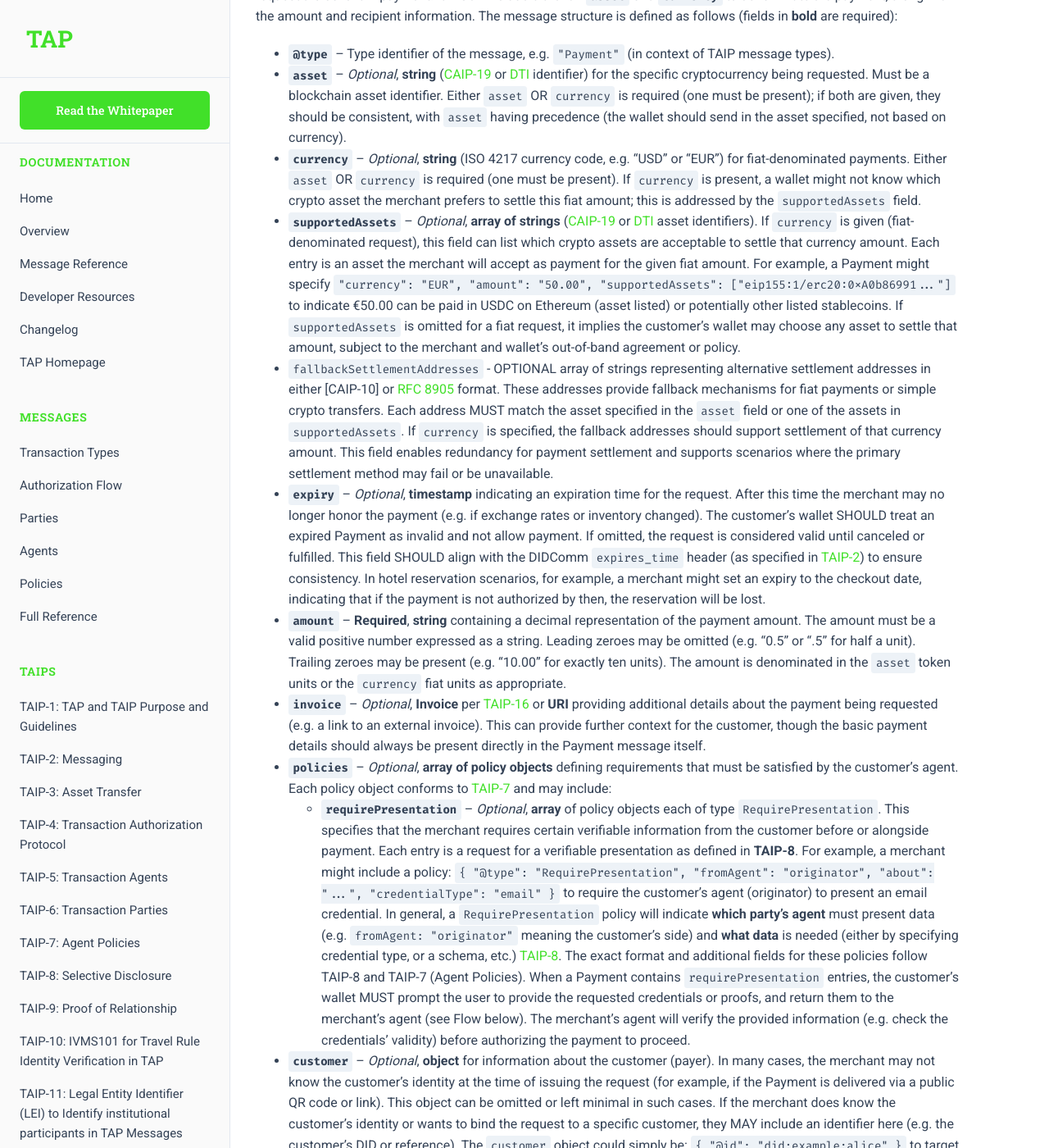
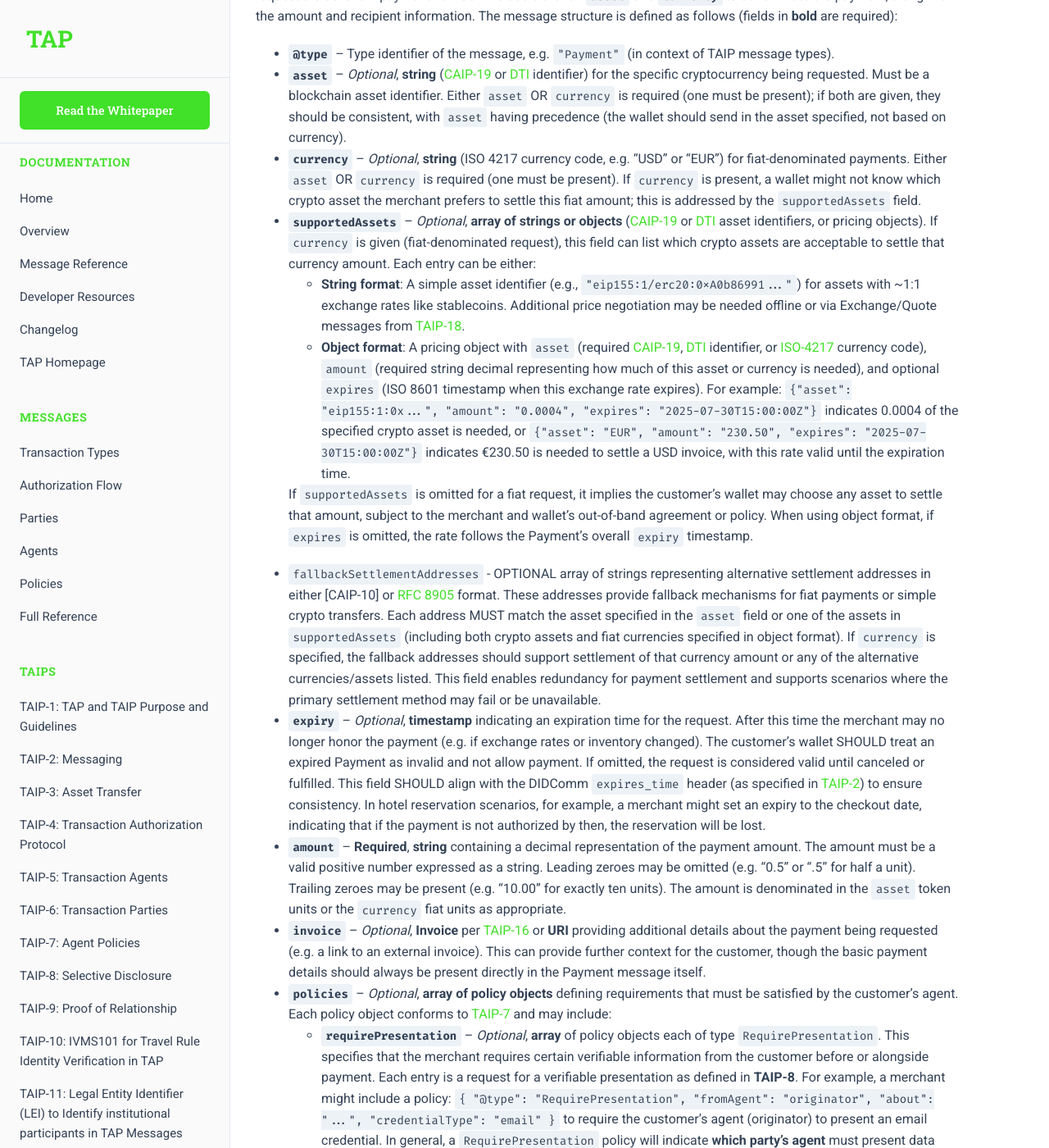
Before and after one commit to TransactionAuthorizationProtocol/TAIPs, a Jekyll site: the page built from TAIPs/taip-14.md, in a window 1280 px wide and 1400 px high, scrolled down 2181 px. Shown: the whole window at 82% size. Built offline with Jekyll 4.4.1, drawn with Linux system fonts in a browser that asks for light colours; some of the changed text lies outside the part shown.

Commit message:
Enhance TAIP-14 supportedAssets with flexible pricing and cross-currency support
Extended supportedAssets field to support both string and object formats:
- String format: Simple identifiers for ~1:1 assets like stablecoins
- Object format: Pricing objects with asset (CAIP-19/DTI/ISO-4217), amount, and optional expires
- Enables cross-currency payments (e.g. USD invoice accepting EUR with IBAN settlement)
- Supports volatile asset pricing with precise amounts and expiration timestamps

Updated CHANGELOG.md with comprehensive documentation of enhancements.

🤖 Generated with [Claude Code](https://claude.ai/code)

Co-Authored-By: Claude <noreply@anthropic.com>

````diff
--- a/TAIPs/taip-14.md
+++ b/TAIPs/taip-14.md
@@ -37,8 +37,12 @@ A **Payment** is a [DIDComm] message (per [TAIP-2]) initiated by the merchant's
 - **`@type`** – Type identifier of the message, e.g. `"Payment"` (in context of TAIP message types).
 - **`asset`** – *Optional*, **string** ([CAIP-19] or [DTI] identifier) for the specific cryptocurrency being requested. Must be a blockchain asset identifier. Either `asset` OR `currency` is required (one must be present); if both are given, they should be consistent, with `asset` having precedence (the wallet should send in the asset specified, not based on currency).
 - **`currency`** – *Optional*, **string** (ISO 4217 currency code, e.g. "USD" or "EUR") for fiat-denominated payments. Either `asset` OR `currency` is required (one must be present). If `currency` is present, a wallet might not know which crypto asset the merchant prefers to settle this fiat amount; this is addressed by the `supportedAssets` field.
-- **`supportedAssets`** – *Optional*, **array of strings** ([CAIP-19] or [DTI] asset identifiers). If `currency` is given (fiat-denominated request), this field can list which crypto assets are acceptable to settle that currency amount. Each entry is an asset the merchant will accept as payment for the given fiat amount. For example, a Payment might specify `"currency": "EUR", "amount": "50.00", "supportedAssets": ["eip155:1/erc20:0xA0b86991..."]` to indicate €50.00 can be paid in USDC on Ethereum (asset listed) or potentially other listed stablecoins. If `supportedAssets` is omitted for a fiat request, it implies the customer's wallet may choose any asset to settle that amount, subject to the merchant and wallet's out-of-band agreement or policy.
-- `fallbackSettlementAddresses` - OPTIONAL array of strings representing alternative settlement addresses in either [CAIP-10] or [RFC 8905] format. These addresses provide fallback mechanisms for fiat payments or simple crypto transfers. Each address MUST match the asset specified in the `asset` field or one of the assets in `supportedAssets`. If `currency` is specified, the fallback addresses should support settlement of that currency amount. This field enables redundancy for payment settlement and supports scenarios where the primary settlement method may fail or be unavailable.
+- **`supportedAssets`** – *Optional*, **array of strings or objects** ([CAIP-19] or [DTI] asset identifiers, or pricing objects). If `currency` is given (fiat-denominated request), this field can list which crypto assets are acceptable to settle that currency amount. Each entry can be either:
+  - **String format**: A simple asset identifier (e.g., `"eip155:1/erc20:0xA0b86991..."`) for assets with ~1:1 exchange rates like stablecoins. Additional price negotiation may be needed offline or via Exchange/Quote messages from [TAIP-18].
+  - **Object format**: A pricing object with `asset` (required [CAIP-19], [DTI] identifier, or [ISO-4217] currency code), `amount` (required string decimal representing how much of this asset or currency is needed), and optional `expires` (ISO 8601 timestamp when this exchange rate expires). For example: `{"asset": "eip155:1:0x...", "amount": "0.0004", "expires": "2025-07-30T15:00:00Z"}` indicates 0.0004 of the specified crypto asset is needed, or `{"asset": "EUR", "amount": "230.50", "expires": "2025-07-30T15:00:00Z"}` indicates €230.50 is needed to settle a USD invoice, with this rate valid until the expiration time.
+
+  If `supportedAssets` is omitted for a fiat request, it implies the customer's wallet may choose any asset to settle that amount, subject to the merchant and wallet's out-of-band agreement or policy. When using object format, if `expires` is omitted, the rate follows the Payment's overall `expiry` timestamp.
+- `fallbackSettlementAddresses` - OPTIONAL array of strings representing alternative settlement addresses in either [CAIP-10] or [RFC 8905] format. These addresses provide fallback mechanisms for fiat payments or simple crypto transfers. Each address MUST match the asset specified in the `asset` field or one of the assets in `supportedAssets` (including both crypto assets and fiat currencies specified in object format). If `currency` is specified, the fallback addresses should support settlement of that currency amount or any of the alternative currencies/assets listed. This field enables redundancy for payment settlement and supports scenarios where the primary settlement method may fail or be unavailable.
 - **`expiry`** – *Optional*, **timestamp** indicating an expiration time for the request. After this time the merchant may no longer honor the payment (e.g. if exchange rates or inventory changed). The customer's wallet SHOULD treat an expired Payment as invalid and not allow payment. If omitted, the request is considered valid until canceled or fulfilled. This field SHOULD align with the DIDComm `expires_time` header (as specified in [TAIP-2]) to ensure consistency. In hotel reservation scenarios, for example, a merchant might set an expiry to the checkout date, indicating that if the payment is not authorized by then, the reservation will be lost.
 - **`amount`** – **Required**, **string** containing a decimal representation of the payment amount. The amount must be a valid positive number expressed as a string. Leading zeroes may be omitted (e.g. "0.5" or ".5" for half a unit). Trailing zeroes may be present (e.g. "10.00" for exactly ten units). The amount is denominated in the `asset` token units or the `currency` fiat units as appropriate.
 - **`invoice`** – *Optional*, **Invoice** per [TAIP-16] or **URI** providing additional details about the payment being requested (e.g. a link to an external invoice). This can provide further context for the customer, though the basic payment details should always be present directly in the Payment message itself.
@@ -256,11 +260,25 @@ Here's an example Payment message that includes fallback settlement addresses su
   "body": {
     "@context": "https://tap.rsvp/schema/1.0",
     "@type": "https://tap.rsvp/schema/1.0#Payment",
-    "currency": "EUR",
-    "amount": "250.00",
+    "currency": "USD",
+    "amount": "270.00",
     "supportedAssets": [
       "eip155:1/erc20:0xA0b86991c53D94fa4C0bCBf0C1C4DF2F15F1b7A8",
-      "eip155:137/erc20:0x2791Bca1f2de4661ED88A30C2A8A6b5E7C54fD3A"
+      "eip155:137/erc20:0x2791Bca1f2de4661ED88A30C2A8A6b5E7C54fD3A",
+      {
+        "asset": "eip155:1:0xC02aaA39b223FE8D0A0e5C4F27eAD9083C756Cc2",
+        "amount": "0.0625",
+        "expires": "2025-07-30T15:00:00Z"
+      },
+      {
+        "asset": "eip155:1:0x2260FAC5E5542a773Aa44fBCfeDf7C193bc2C599",
+        "amount": "0.0035"
+      },
+      {
+        "asset": "EUR",
+        "amount": "250.00",
+        "expires": "2025-07-30T14:30:00Z"
+      }
     ],
     "fallbackSettlementAddresses": [
       "eip155:137:0x8B5e7A2C3f4D1E6F9A0b3C5e7D9f1A2B4C6E8F0A",
@@ -303,9 +321,11 @@ Here's an example Payment message that includes fallback settlement addresses su
 }
 ```
 
-In this example, the merchant accepts EUR 250.00 payment through various settlement methods:
-- Primary: USDC on Ethereum mainnet
-- Fallback options: USDC on Polygon, SEPA bank transfer, or IBAN bank transfer
+In this example, the merchant accepts USD 270.00 payment through various settlement methods:
+- **String format stablecoins**: USDC on Ethereum mainnet and Polygon (assuming ~1:1 USD rate)
+- **Object format with crypto pricing**: 0.0625 WETH (with rate expiring at 15:00 UTC) or 0.0035 WBTC (using Payment expiry)
+- **Object format with fiat pricing**: €250.00 (cross-currency rate expiring at 14:30 UTC)
+- **Fallback options**: USDC on Polygon address, SEPA bank transfer, or IBAN bank transfer
 
 The merchant object includes both schema.org properties (name, url, email) and IVMS101 identity data (leiCode, geographicAddress, nationalIdentifier) to support compliance requirements. For natural person merchants, consider using selective disclosure ([TAIP-8]) to protect sensitive information.
 
````
Also changed, not shown: TAIPs/taip-18.md (+1 -1 lines), CHANGELOG.md.
